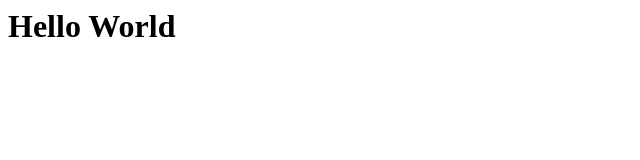
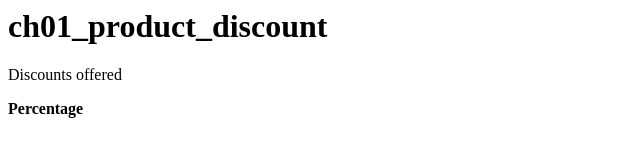
Before and after one commit to Waqar78610/Homework1-1, a plain HTML site: page index.html in a window 1280 px wide. Shown: the whole page, without its empty margins (0-640 px from the left). Drawn offline with Linux system fonts and the light colour scheme.

Commit message:
product discount

```diff
--- a/index.html
+++ b/index.html
@@ -1 +1,4 @@
-<h1> Hello World </h1>
+<h1> ch01_product_discount </h1>
+
+	<p> Discounts offered</p>
+             <b> Percentage</b>
```
Also changed, not shown: 1 other file.
